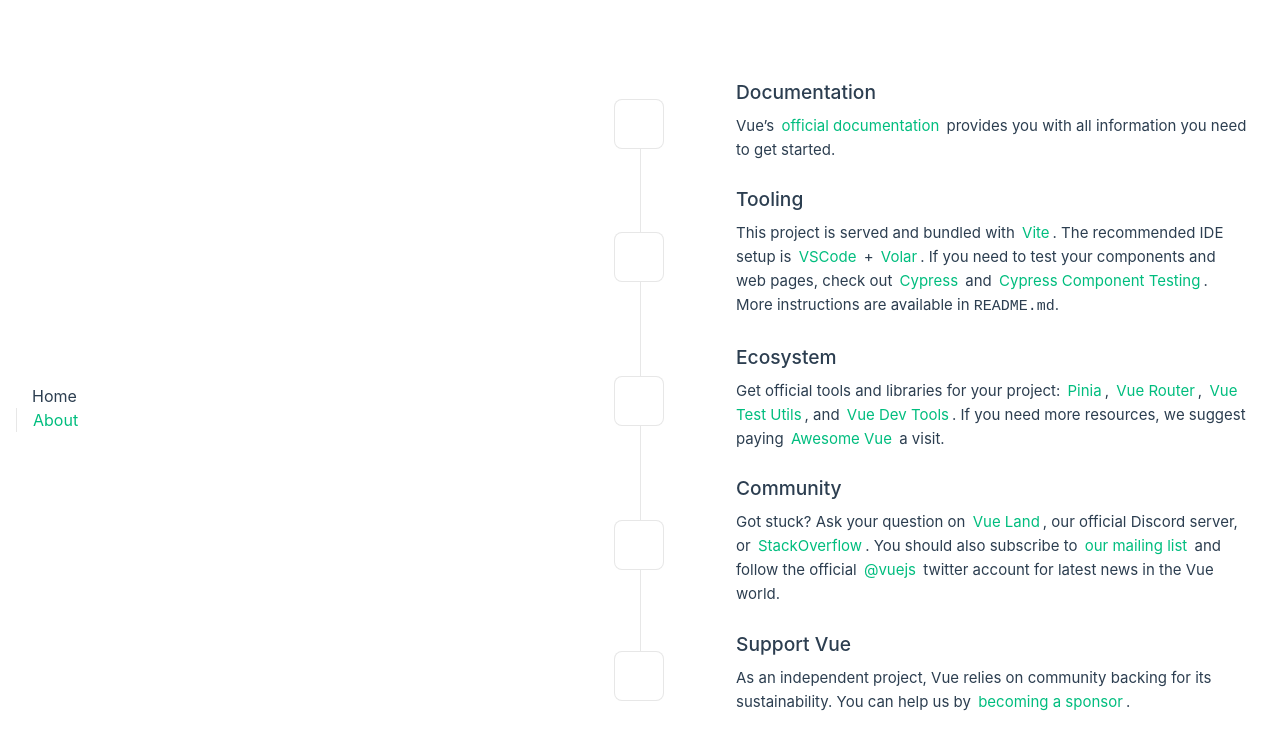
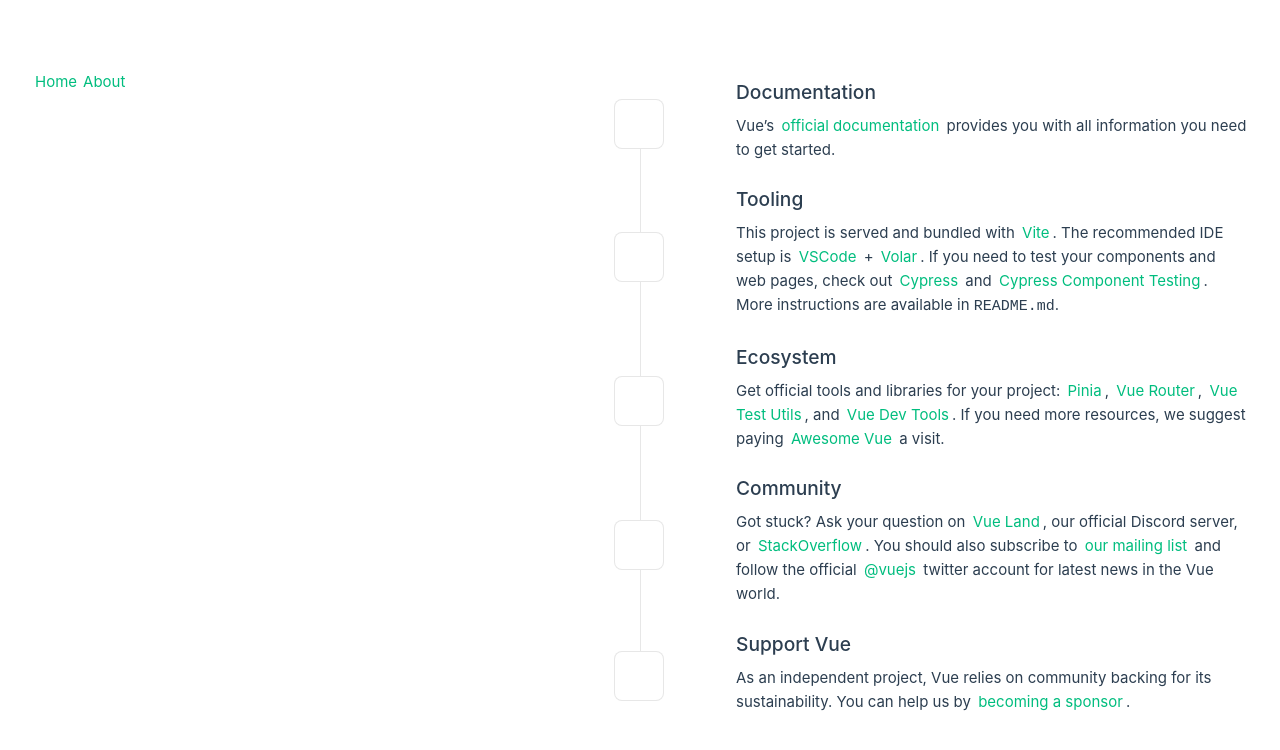
Before and after one commit to Raymondcoder27/Travella, a Vue app: page / in a window 1280 px wide. Shown: the top 750 px of the page. Built offline with nearby package versions, Linux system fonts and the light colour scheme; some icons are missing.

Commit message:
init commit

```diff
--- a/src/App.vue
+++ b/src/App.vue
@@ -19,67 +19,3 @@ import { RouterLink, RouterView } from 'vue-router'
 
   <RouterView />
 </template>
-
-<style scoped>
-header {
-  line-height: 1.5;
-  max-height: 100vh;
-}
-
-.logo {
-  display: block;
-  margin: 0 auto 2rem;
-}
-
-nav {
-  width: 100%;
-  font-size: 12px;
-  text-align: center;
-  margin-top: 2rem;
-}
-
-nav a.router-link-exact-active {
-  color: var(--color-text);
-}
-
-nav a.router-link-exact-active:hover {
-  background-color: transparent;
-}
-
-nav a {
-  display: inline-block;
-  padding: 0 1rem;
-  border-left: 1px solid var(--color-border);
-}
-
-nav a:first-of-type {
-  border: 0;
-}
-
-@media (min-width: 1024px) {
-  header {
-    display: flex;
-    place-items: center;
-    padding-right: calc(var(--section-gap) / 2);
-  }
-
-  .logo {
-    margin: 0 2rem 0 0;
-  }
-
-  header .wrapper {
-    display: flex;
-    place-items: flex-start;
-    flex-wrap: wrap;
-  }
-
-  nav {
-    text-align: left;
-    margin-left: -1rem;
-    font-size: 1rem;
-
-    padding: 1rem 0;
-    margin-top: 1rem;
-  }
-}
-</style>
```
